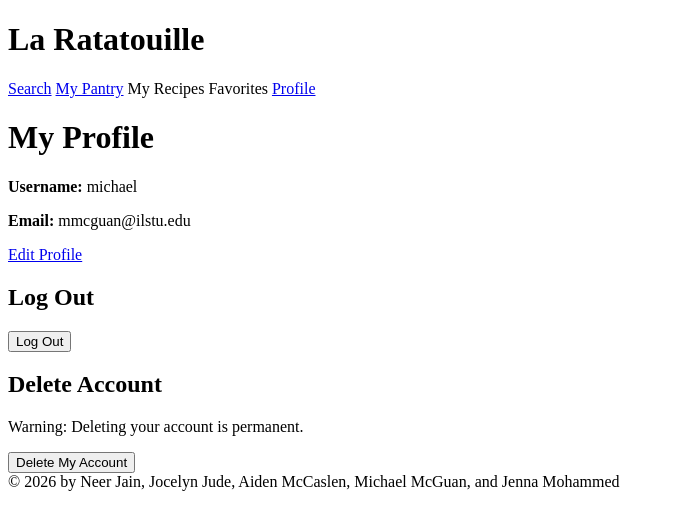
After one commit to neerjain04/La-Ratatouille, a Django app: page /profile/ in a window 1280 px wide. The commit adds this page. Shown: the top 530 px of the page, without its empty margins (0-675 px from the left). Run offline with Django 5.2, Linux system fonts and the light colour scheme; a user stored in the database is signed in.

Commit message:
Added profile management functionality (edit/delete) and updated profile navigation link

```diff
--- a/la_ratatouille_project/la_ratatouille/settings.py
+++ b/la_ratatouille_project/la_ratatouille/settings.py
@@ -128,6 +128,6 @@ MAILERS = {
 }
 
 # Where @login_required sends people, and where they land after logging in/out.
-LOGIN_URL = "login"
+LOGIN_URL = "/accounts/login/"
 LOGIN_REDIRECT_URL = "pantry"
 LOGOUT_REDIRECT_URL = "login"
--- a/la_ratatouille_project/la_ratatouille_app/templates/la_ratatouille_app/base.html
+++ b/la_ratatouille_project/la_ratatouille_app/templates/la_ratatouille_app/base.html
@@ -12,7 +12,7 @@
         <a href="{% url 'pantry' %}">My Pantry</a>
         My Recipes
         Favorites
-        Profile
+        <a href="{% url 'profile' %}">Profile</a>
     </nav>
 </header>
 <body>
--- /dev/null
+++ b/la_ratatouille_project/la_ratatouille_app/templates/la_ratatouille_app/profile.html
@@ -0,0 +1,27 @@
+{% extends "la_ratatouille_app/base.html" %}
+
+{% block body %}
+<h1>My Profile</h1>
+
+<p><strong>Username:</strong> {{ user.username }}</p>
+<p><strong>Email:</strong> {{ user.email }}</p>
+
+<a href="{% url 'edit_profile' %}">Edit Profile</a>
+
+<h2>Log Out</h2>
+
+<form method="POST" action="{% url 'logout' %}">
+    {% csrf_token %}
+    <button type="submit">Log Out</button>
+</form>
+
+<h2>Delete Account</h2>
+<p>Warning: Deleting your account is permanent.</p>
+
+<form method="POST"
+      action="{% url 'delete_account' %}"
+      onsubmit="return confirm('Are you sure you want to delete your account?');">
+    {% csrf_token %}
+    <button type="submit">Delete My Account</button>
+</form>
+{% endblock %}
--- a/la_ratatouille_project/la_ratatouille_app/urls.py
+++ b/la_ratatouille_project/la_ratatouille_app/urls.py
@@ -1,4 +1,4 @@
-
+from django.views.generic import RedirectView
 from django.urls import path
 from . import views
 
@@ -6,9 +6,12 @@ urlpatterns = [
     path("", views.index, name="index"),
     # User authentication
     path("signup/", views.signup, name="signup"),
-    path("login/", views.user_login, name="login"),
+    path("login/", RedirectView.as_view(pattern_name="login", permanent=False)),
     path("logout/", views.user_logout, name="logout"),
-
+    # Profile management
+    path("profile/", views.profile, name="profile"),
+    path("profile/edit/", views.edit_profile, name="edit_profile"),
+    path("profile/delete/", views.delete_account, name="delete_account"),
     # Search feature from main
     path("search/", views.search, name="search"),
 
--- a/la_ratatouille_project/la_ratatouille_app/views.py
+++ b/la_ratatouille_project/la_ratatouille_app/views.py
@@ -10,10 +10,15 @@ from .models import Ingredient, Recipe, Review, Favorite
 from .forms import BatchSizeForm, PantryItemForm, SearchForm, ReviewForm
 from django.db.models import F, Q, Count, Avg
 from django.core.paginator import Paginator
+from django.contrib.auth.models import User
+from django import forms
 
 
 # Home page
 def index(request):
+    if not request.user.is_authenticated:
+        return redirect("login")
+
     return render(request, "la_ratatouille_app/home.html")
 
 # Add Comment
@@ -302,7 +307,7 @@ def signup(request):
         if form.is_valid():
             user = form.save()
             login(request, user)
-            return redirect("index")
+            return redirect("pantry")
     else:
         form = SignUpForm()
 
@@ -330,4 +335,41 @@ def user_login(request):
 @require_POST
 def user_logout(request):
     logout(request)
+    return redirect("login")
+
+class EditProfileForm(forms.ModelForm):
+    class Meta:
+        model = User
+        fields = ["username", "email"]
+
+
+@login_required
+def profile(request):
+    return render(request, "la_ratatouille_app/profile.html")
+
+
+@login_required
+def edit_profile(request):
+    if request.method == "POST":
+        form = EditProfileForm(request.POST, instance=request.user)
+
+        if form.is_valid():
+            form.save()
+            return redirect("profile")
+    else:
+        form = EditProfileForm(instance=request.user)
+
+    return render(
+        request,
+        "la_ratatouille_app/edit_profile.html",
+        {"form": form},
+    )
+
+
+@login_required
+@require_POST
+def delete_account(request):
+    user = request.user
+    logout(request)
+    user.delete()
     return redirect("index")
```
Also changed, not shown: la_ratatouille_project/la_ratatouille_app/templates/la_ratatouille_app/edit_profile.html (added, +13 -0 lines), la_ratatouille_project/la_ratatouille_app/templates/la_ratatouille_app/home.html (+5 -15 lines), la_ratatouille_project/la_ratatouille_app/templates/la_ratatouille_app/login.html (deleted, +0 -33 lines), la_ratatouille_project/la_ratatouille_app/templates/registration/login.html (+12 -1 lines).
